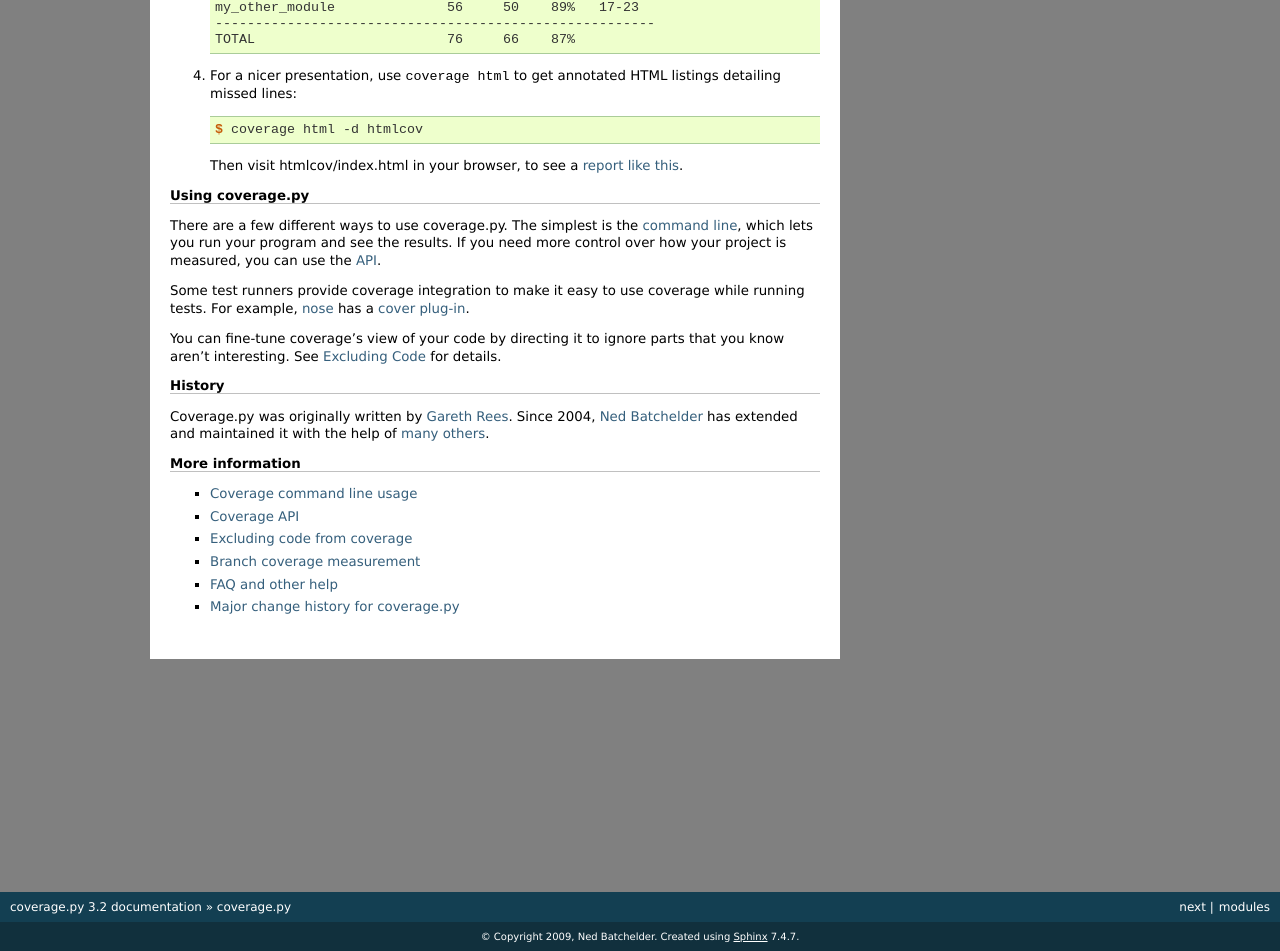
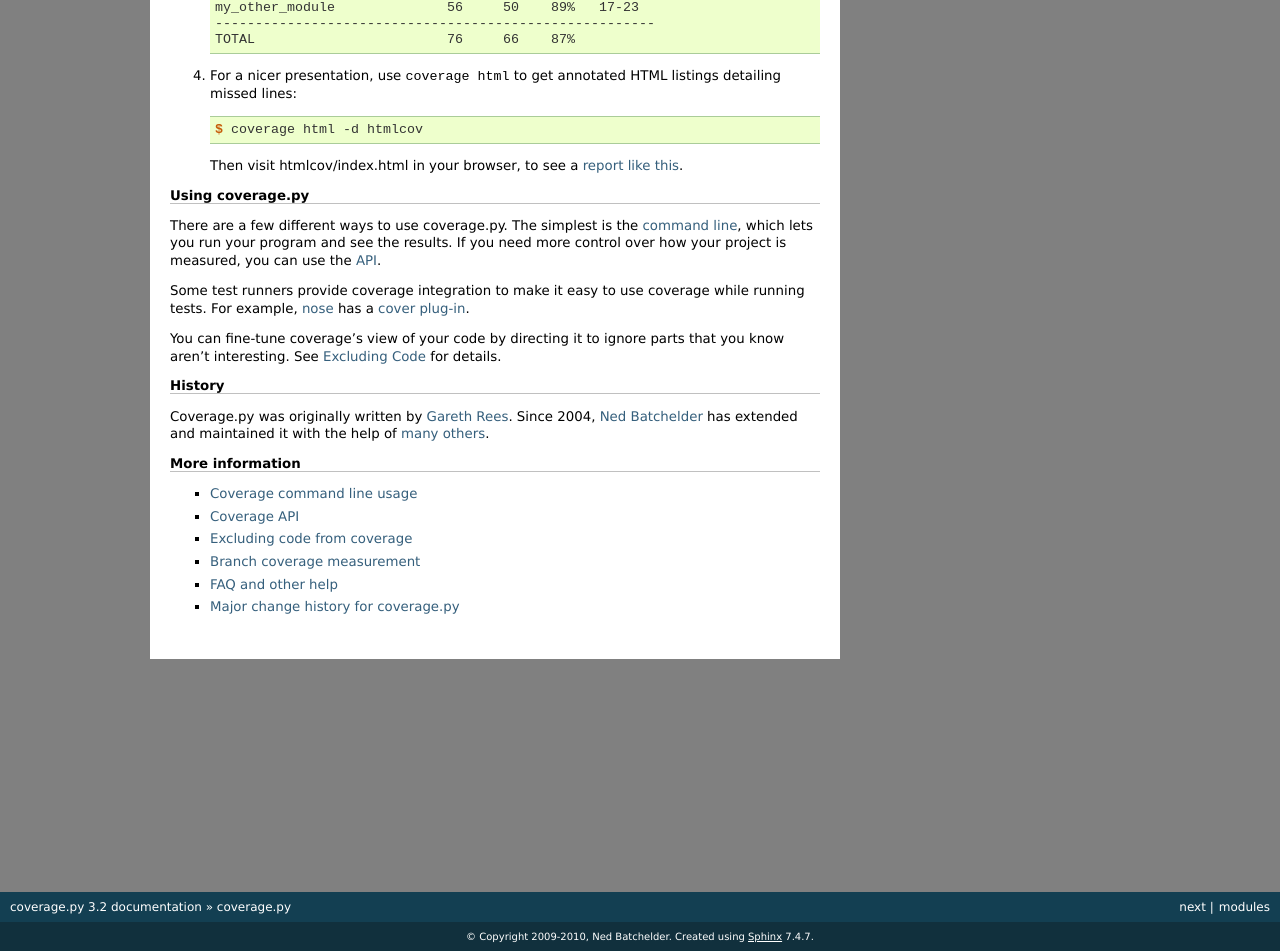
Before and after one commit to nedbat/coveragepy, a Sphinx documentation site: the page built from doc/index.rst, in a window 1280 px wide. Shown: the part 709-1660 px from the top of the page. Built offline with Sphinx 7.4.7, drawn with Linux system fonts in a browser that asks for light colours.

Commit message:
Update a few copyrights to 2010.

```diff
--- a/doc/conf.py
+++ b/doc/conf.py
@@ -40,7 +40,7 @@ master_doc = 'index'
 
 # General information about the project.
 project = u'coverage.py'
-copyright = u'2009, Ned Batchelder'
+copyright = u'2009-2010, Ned Batchelder'
 
 # The version info for the project you're documenting, acts as replacement for
 # |version| and |release|, also used in various other places throughout the
```
Also changed, not shown: 1 other file.
